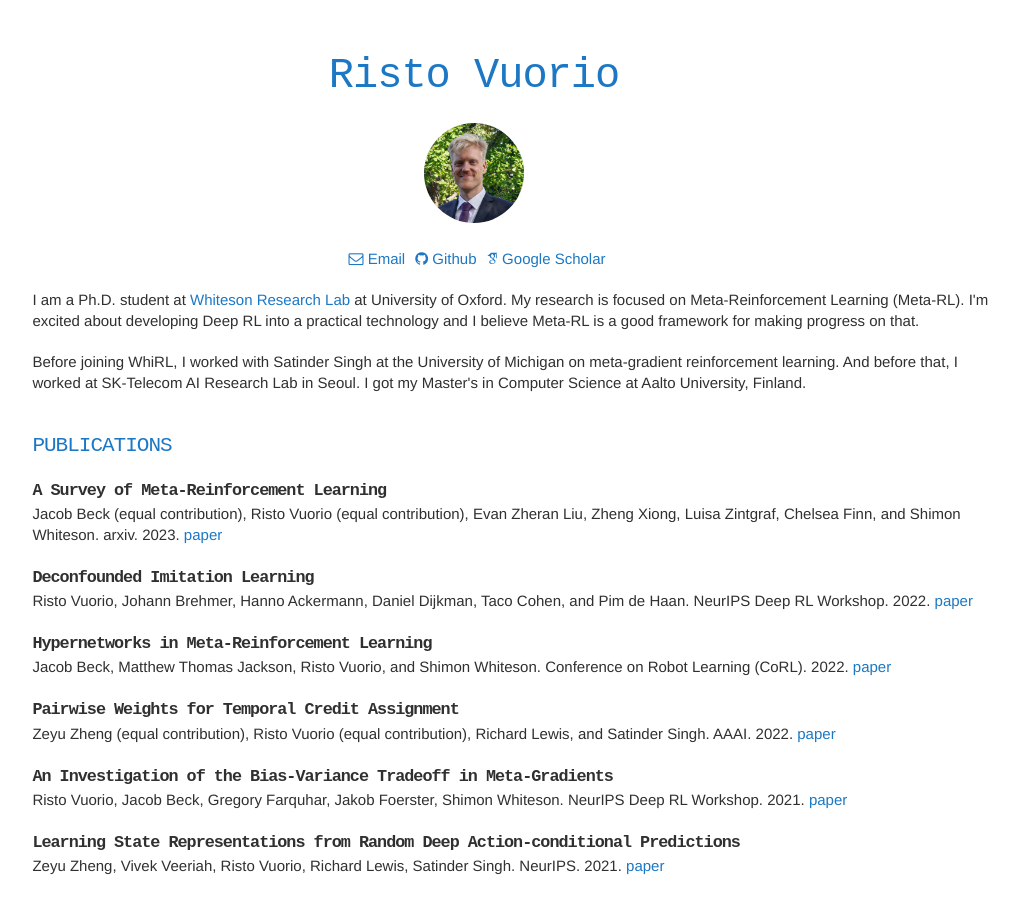
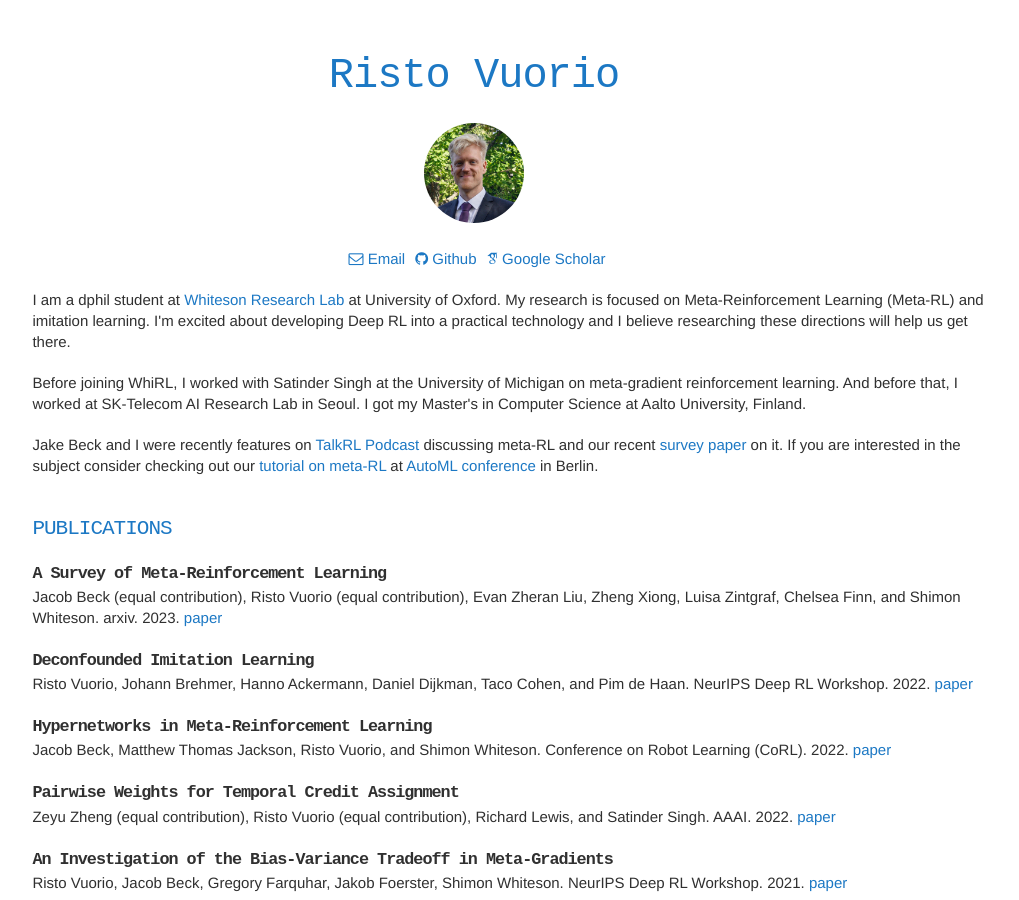
Before and after one commit to vuoristo/vuoristo.github.io, a Jekyll site: the page built from index.html, in a window 1280 px wide and 900 px high. Shown: the whole window, without its empty margins (166-1185 px from the left). Built offline with Jekyll 4.4.1, drawn with Linux system fonts in a browser that asks for light colours; nearby versions of some CDN libraries; some web fonts are replaced; some of the changed text lies outside the part shown.

Commit message:
Update contents

```diff
--- a/_data/biography.yaml
+++ b/_data/biography.yaml
@@ -1,2 +1,3 @@
-- text: I am a Ph.D. student at <a href="https://whirl.cs.ox.ac.uk/">Whiteson Research Lab</a> at University of Oxford. My research is focused on Meta-Reinforcement Learning (Meta-RL). I'm excited about developing Deep RL into a practical technology and I believe Meta-RL is a good framework for making progress on that.
+- text: I am a dphil student at <a href="https://whirl.cs.ox.ac.uk/">Whiteson Research Lab</a> at University of Oxford. My research is focused on Meta-Reinforcement Learning (Meta-RL) and imitation learning. I'm excited about developing Deep RL into a practical technology and I believe researching these directions will help us get there.
 - text: Before joining WhiRL, I worked with Satinder Singh at the University of Michigan on meta-gradient reinforcement learning. And before that, I worked at SK-Telecom AI Research Lab in Seoul. I got my Master's in Computer Science at Aalto University, Finland.
+- text: Jake Beck and I were recently features on <a href="https://podcasts.apple.com/us/podcast/jacob-beck-and-risto-vuorio/id1478198107?i=1000603168625">TalkRL Podcast</a> discussing meta-RL and our recent <a href="https://arxiv.org/abs/2301.08028">survey paper</a> on it. If you are interested in the subject consider checking out our <a href="https://sites.google.com/view/meta-rl-tutorial-2023/home">tutorial on meta-RL</a> at <a href="https://2023.automl.cc/">AutoML conference</a> in Berlin.
--- a/_data/reviewer_venues.yaml
+++ b/_data/reviewer_venues.yaml
@@ -1,4 +1,5 @@
+- venue: NeurIPS 2023
 - venue: ICML 2022
 - venue: AAAI 2021, 2022
+- venue: ICML Pre-Training Workshop 2022
 - venue: NeurIPS Deep Reinforcement Learning Workshop 2019, 2020, 2021
-- venue: ICML Pre-Training Workshop 2022
--- a/_includes/service.html
+++ b/_includes/service.html
@@ -10,6 +10,8 @@
                 {% for reviewer_venue in site.data.reviewer_venues %}
                 <p>{{ reviewer_venue.venue }}.</p>
                 {% endfor %}
+            <h1>Board member: </h1>
+                <p>TK Ventures 2022, 2023.</p>
         </header>
     </article>
 </section>
```
